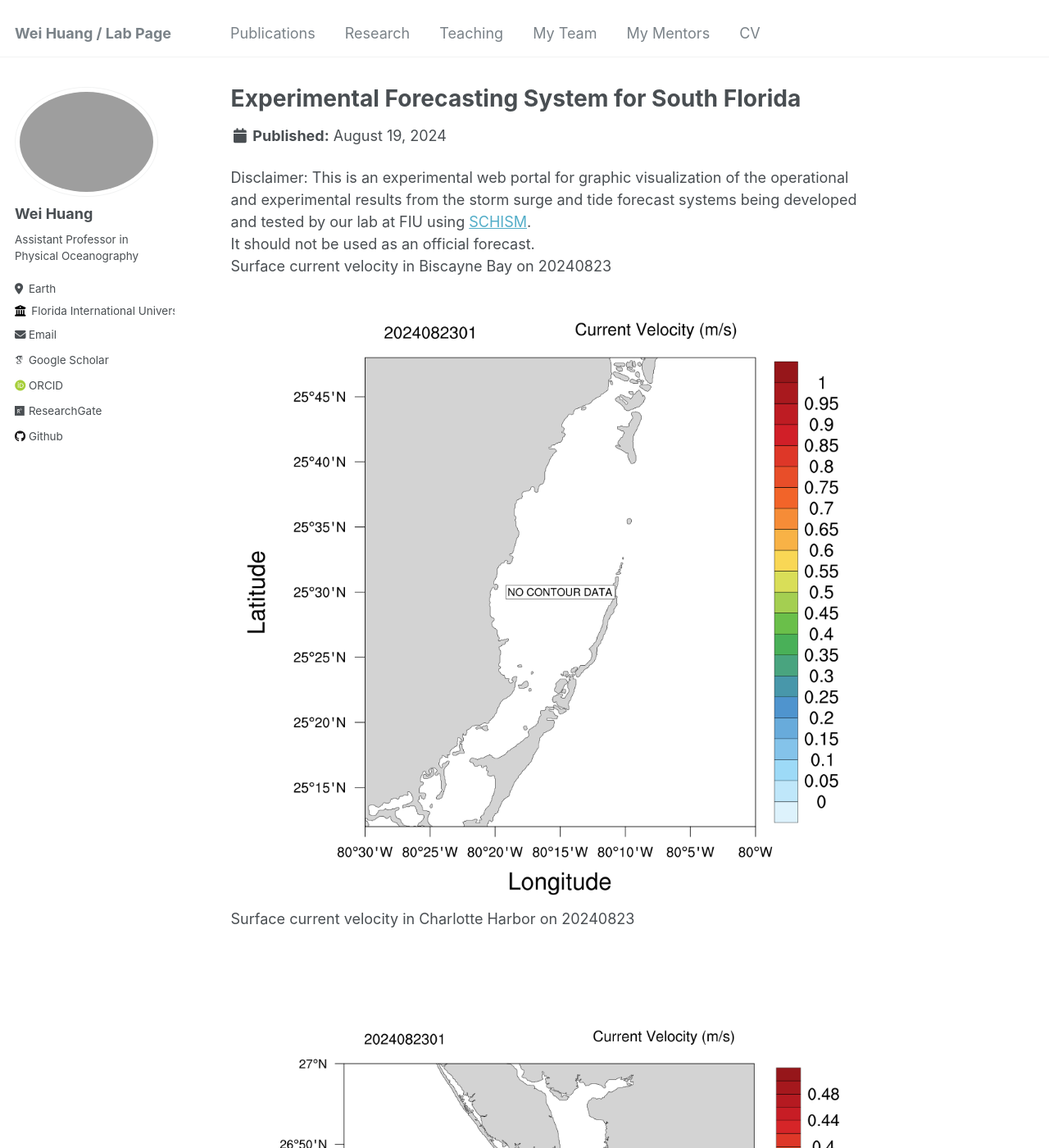
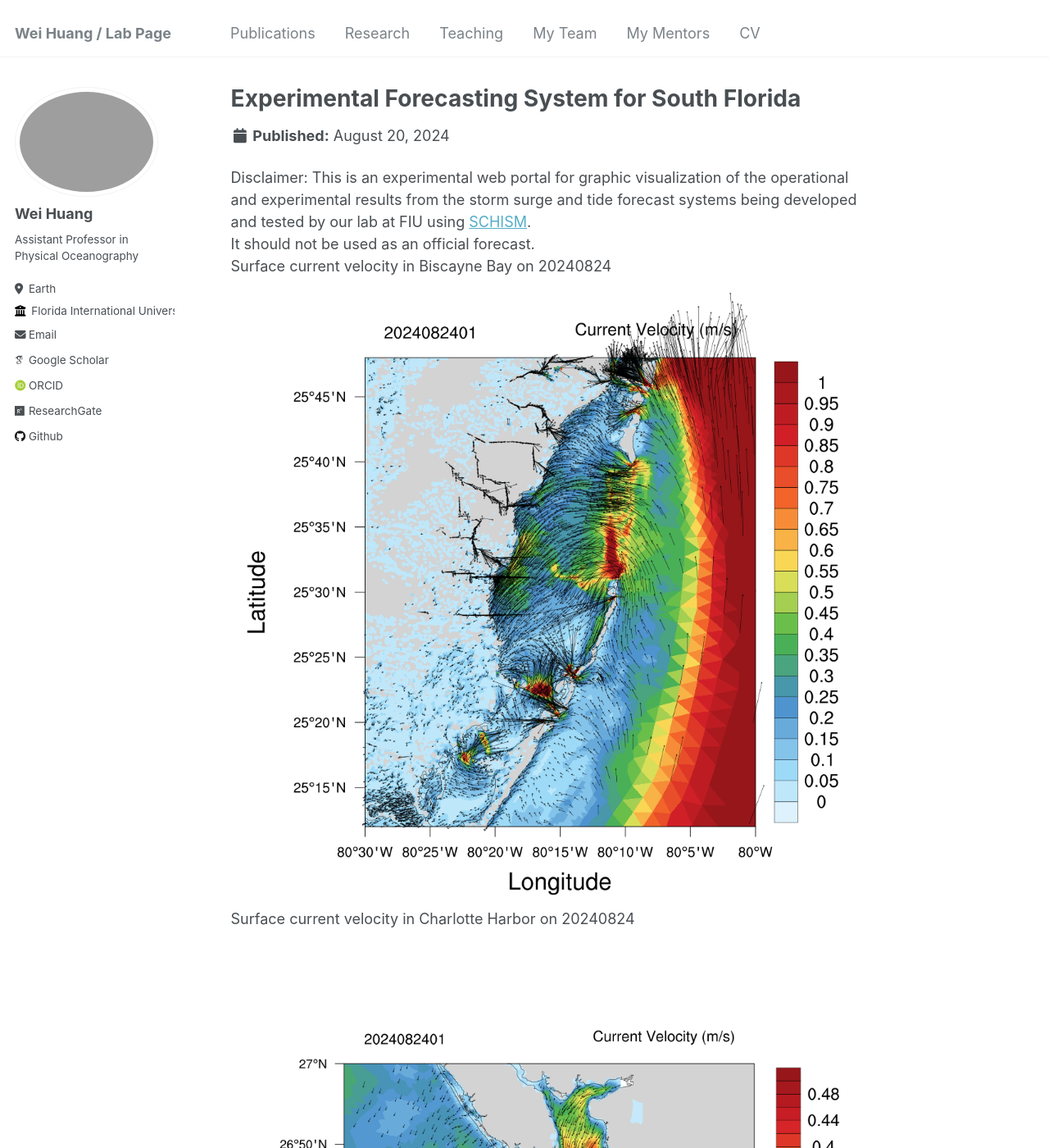
Before and after one commit to huang96169/huang96169.github.io, a Jekyll site: the page built from _research/research-1.md, in a window 1280 px wide and 1400 px high. Shown: the whole window at 82% size. Built offline with Jekyll 4.4.1, drawn with Linux system fonts in a browser that asks for light colours; some web fonts are replaced; some of the changed text lies outside the part shown.

Commit message:
replaced research_uv1.gif research_salt1.gif research_temp1.gif and replaced research_elev2.gif research_uv2.gif research_salt2.gif research_temp2.gif

```diff
--- a/_research/research-1.md
+++ b/_research/research-1.md
@@ -1,7 +1,7 @@
 ---
 title: "Experimental Forecasting System for South Florida"
-short: Surface current velocity of South Florida from 20240819 to 20240823
-date: 2024-08-19
+short: Surface current velocity of South Florida from 20240820 to 20240824
+date: 2024-08-20
 short1: "Disclaimer: This is an experimental web portal for graphic visualization of the operational and experimental results from the storm surge and tide forecast systems being developed and tested by our lab at FIU using [SCHISM](https://ccrm.vims.edu/schismweb/). It should not be used as an official forecast."
 excerpt: "<img src='/images/research_uv1.gif'>"
 collection: research
@@ -10,11 +10,11 @@ collection: research
 Disclaimer:
 This is an experimental web portal for graphic visualization of the operational and experimental results from the storm surge and tide forecast systems being developed and tested by our lab at FIU using [SCHISM](https://ccrm.vims.edu/schismweb/).<br/>
 It should not be used as an official forecast.<br/>
-Surface current velocity in Biscayne Bay on 20240823<br/>
+Surface current velocity in Biscayne Bay on 20240824<br/>
 <img src='/images/research_Bbay.png'>
-Surface current velocity in Charlotte Harbor on 20240823<br/>
+Surface current velocity in Charlotte Harbor on 20240824<br/>
 <img src='/images/research_Cbay.png'>
-Surface current velocity in Tampa Bay on 20240823<br/>
+Surface current velocity in Tampa Bay on 20240824<br/>
 <img src='/images/research_Tbay.png'>
 The map below showns observational stations used for validating the model's results, as well as the horizontal grid. <br/>
 The horizontal grid for SCHISM in simulating Biscayne Bay in South Florida, using flexible resolution resolving levees and canals (1-2 m), watershed rural and urban areas (30m-50m) and coastal ocean (500m-5km).<br/>
```
Also changed, not shown: _research/research-2.md (+6 -6 lines), images/research_Bbay.png, images/research_Cbay.png, images/research_Tbay.png, images/research_maxelev2.gif.
